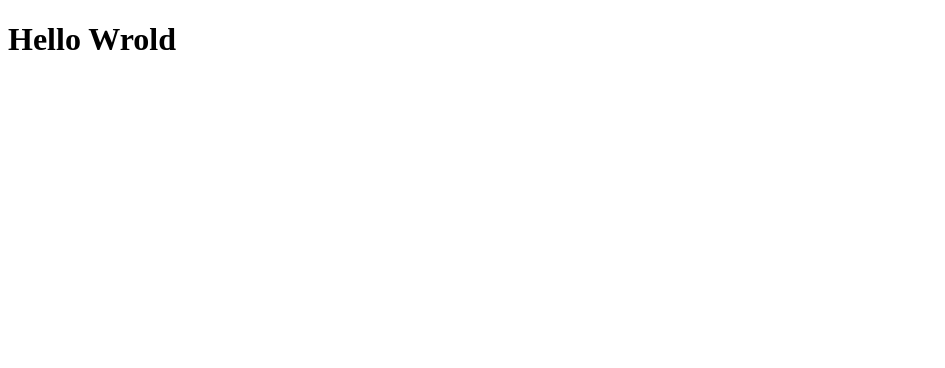
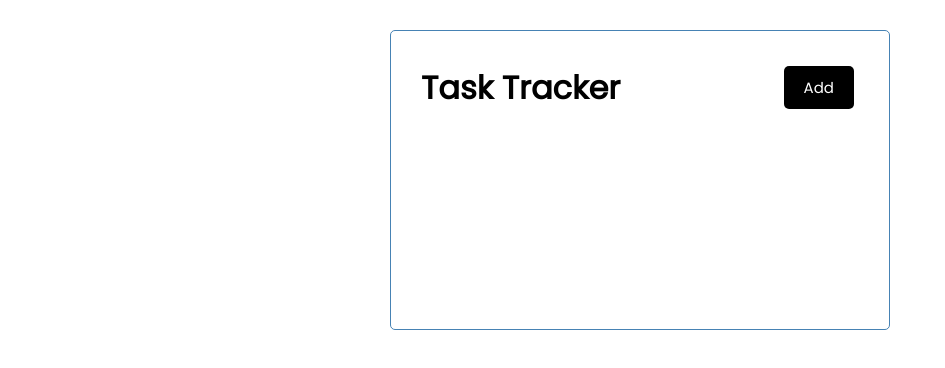
Before and after one commit to samiulh4/react-traversymedia-tasks-app, a React (Create React App) app: page / in a window 1280 px wide. Shown: the top 368 px of the page, without its empty margins (0-945 px from the left). Built offline with nearby package versions, Linux system fonts and the light colour scheme.

Commit message:
working on 34:41

```diff
--- a/src/App.js
+++ b/src/App.js
@@ -1,10 +1,12 @@
-import React from 'react';
+import Header from './components/Header'
 
 
 const App = () => {
   return (
-    <div><h1>Hello Wrold</h1></div>
-  )
+    <div className="container">
+        <Header/>
+    </div>
+  );
 }
 
 export default App
--- /dev/null
+++ b/src/components/Header.js
@@ -0,0 +1,22 @@
+import PropTypes from 'prop-types'
+
+
+const Header = ({ title }) => {
+    return (
+        <header className="header">
+            <h1>{title}</h1>
+            <button className="btn">Add</button>
+        </header>
+    )
+}
+
+Header.defaultProps = {
+    title: 'Task Tracker',
+}
+
+Header.propTypes = {
+    title: PropTypes.string.isRequired,
+}
+
+
+export default Header
--- a/src/index.css
+++ b/src/index.css
@@ -0,0 +1,112 @@
+@import url('https://fonts.googleapis.com/css2?family=Poppins:wght@300;400&display=swap');
+
+* {
+    box-sizing: border-box;
+    margin: 0;
+    padding: 0;
+}
+
+body {
+    font-family: 'Poppins', sans-serif;
+}
+
+.container {
+    max-width: 500px;
+    margin: 30px auto;
+    overflow: auto;
+    min-height: 300px;
+    border: 1px solid steelblue;
+    padding: 30px;
+    border-radius: 5px;
+}
+
+.header {
+    display: flex;
+    justify-content: space-between;
+    align-items: center;
+    margin-bottom: 20px;
+}
+
+.btn {
+    display: inline-block;
+    background: #000;
+    color: #fff;
+    border: none;
+    padding: 10px 20px;
+    margin: 5px;
+    border-radius: 5px;
+    cursor: pointer;
+    text-decoration: none;
+    font-size: 15px;
+    font-family: inherit;
+}
+
+.btn:focus {
+    outline: none;
+}
+
+.btn:active {
+    transform: scale(0.98);
+}
+
+.btn-block {
+    display: block;
+    width: 100%;
+}
+
+.task {
+    background: #f4f4f4;
+    margin: 5px;
+    padding: 10px 20px;
+    cursor: pointer;
+}
+
+.task.reminder {
+    border-left: 5px solid green;
+}
+
+.task h3 {
+    display: flex;
+    align-items: center;
+    justify-content: space-between;
+}
+
+.add-form {
+    margin-bottom: 40px;
+}
+
+.form-control {
+    margin: 20px 0;
+}
+
+.form-control label {
+    display: block;
+}
+
+.form-control input {
+    width: 100%;
+    height: 40px;
+    margin: 5px;
+    padding: 3px 7px;
+    font-size: 17px;
+}
+
+.form-control-check {
+    display: flex;
+    align-items: center;
+    justify-content: space-between;
+}
+
+.form-control-check label {
+    flex: 1;
+}
+
+.form-control-check input {
+    flex: 2;
+    height: 20px;
+}
+
+footer {
+    margin-top: 30px;
+    text-align: center;
+}
```
Also changed, not shown: src/components/Button.js (added), 1 other file (tests, documents, lock files or other folders).
